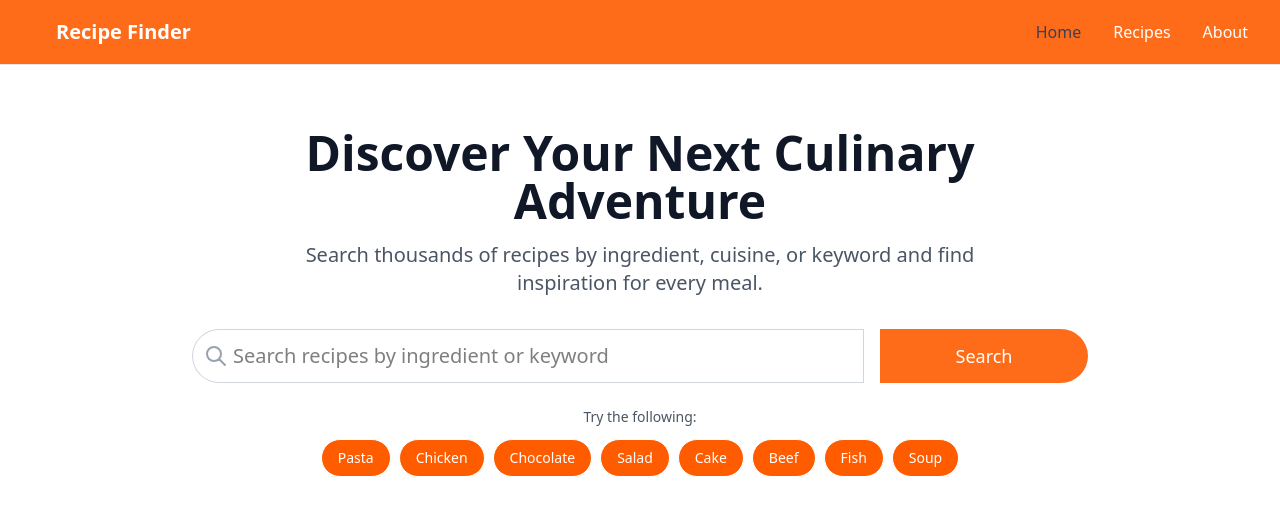
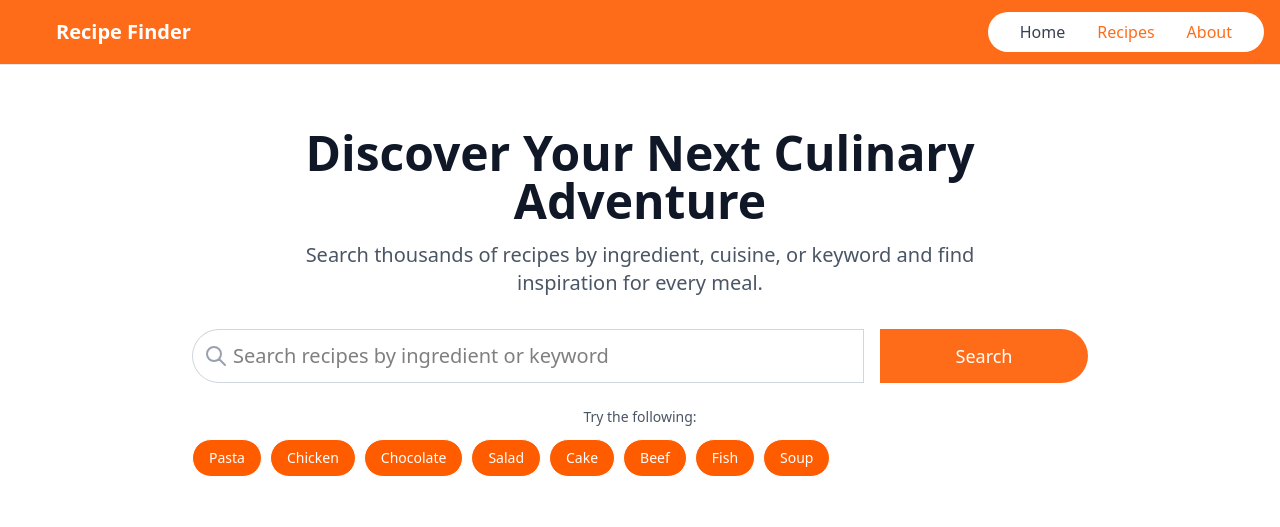
Before and after one commit to BrianStatesThat/recipe-app, a React (Vite) app in the folder recipe-finder/: page / in a window 1280 px wide. Shown: the top 527 px of the page. Built offline with nearby package versions, Linux system fonts and the light colour scheme; no server answers.

Commit message:
buttons and backgrounds

```diff
--- a/recipe-finder/package.json
+++ b/recipe-finder/package.json
@@ -12,7 +12,8 @@
   "dependencies": {
     "react": "^19.1.1",
     "react-dom": "^19.1.1",
-    "react-router-dom": "^7.9.3"
+    "react-router-dom": "^7.9.3",
+    "tailwind-scrollbar-hide": "^4.0.0"
   },
   "devDependencies": {
     "@eslint/js": "^9.36.0",
--- a/recipe-finder/src/components/Layout/Header.jsx
+++ b/recipe-finder/src/components/Layout/Header.jsx
@@ -6,7 +6,7 @@ export function Header() {
   const [menuOpen, setMenuOpen] = useState(false);
 
   const isActive = (path) =>
-    location.pathname === path ? 'text-gray-700' : 'text-white hover:text-gray-500';
+    location.pathname === path ? 'text-gray-700' : 'text-[#FF5C00]/90 hover:text-gray-500';
 
   return (
     <header className="bg-[#FF5C00]/90 border-b border-gray-200 sticky top-0 z-40">
@@ -19,7 +19,7 @@ export function Header() {
           </Link>
 
           {/* Desktop Navigation */}
-          <nav className="hidden md:flex items-center gap-8 pr-4">
+          <nav className="rounded-full my-2 text-[#eb5C00]/90 bg-white hidden md:flex items-center gap-8 py-2 px-8">
             <Link to="/" className={`font-medium transition-colors ${isActive('/')}`}>Home</Link>
             <Link to="/recipes" className={`font-medium transition-colors ${isActive('/recipes')}`}>Recipes</Link>
             <Link to="/about" className={`font-medium transition-colors ${isActive('/about')}`}>About</Link>
@@ -27,7 +27,7 @@ export function Header() {
 
           {/* Mobile Menu Toggle */}
           <button
-            className=" rounded-full md:hidden bg-[#FF5C00]/90 text-white p-2 hover:text-primary-500 focus:outline-none"
+            className=" rounded-full md:hidden text-[#FF5C00]/90 bg-white p-2 hover:text-primary-500 focus:outline-none"
             onClick={() => setMenuOpen(!menuOpen)}
             aria-label="Toggle menu"
           >
@@ -44,11 +44,11 @@ export function Header() {
         {/* Mobile Navigation */}
         {menuOpen && (
           <nav className="rounded-xl mb-4 text-[#eb5C00]/90 bg-white text-center md:hidden flex flex-col gap-4 py-4">
-            <Link to="/" className={`font-medium px-4 ${isActive('/')}`} onClick={() => setMenuOpen(false)}>Home</Link>
+            <Link to="/" className={`font-medium px-4  ${isActive('/')}`} onClick={() => setMenuOpen(false)}>Home</Link>
             <hr />
-            <Link to="/recipes" className={`font-medium px-4 ${isActive('/recipes')}`} onClick={() => setMenuOpen(false)}>Recipes</Link>
+            <Link to="/recipes" className={`font-medium  px-4 ${isActive('/recipes')}`} onClick={() => setMenuOpen(false)}>Recipes</Link>
             <hr />
-            <Link to="/about" className={`font-medium px-4 ${isActive('/about')}`} onClick={() => setMenuOpen(false)}>About</Link>
+            <Link to="/about" className={`font-medium px-4  ${isActive('/about')}`} onClick={() => setMenuOpen(false)}>About</Link>
           </nav>
         )}
       </div>
--- a/recipe-finder/src/components/SearchBar.jsx
+++ b/recipe-finder/src/components/SearchBar.jsx
@@ -25,7 +25,7 @@ export function SearchBar({ onSearch, isLoading, large = false, initialValue = '
 
   if (large) {
     return (
-      <div className="w-full max-w-4xl mx-auto">
+      <div className="w-full max-w-4xl mx-auto overflow-hidden">
         <div className="text-center mb-8">
           <h1 className="text-4xl md:text-5xl font-bold text-gray-900 mb-4">
             Discover Your Next Culinary Adventure
@@ -55,7 +55,7 @@ export function SearchBar({ onSearch, isLoading, large = false, initialValue = '
             <button
               type="submit"
               disabled={isLoading || !query.trim()}
-              className=" bg-[#FF5C00]/90 text-white rounded-r-full rounded-br-full md:w-52  btn-primary px-8 text-lg"
+              className="bg-[#FF5C00]/90 text-white rounded-r-full rounded-br-full md:w-52 btn-primary px-8 text-lg"
             >
               {isLoading ? 'Searching...' : 'Search'}
             </button>
@@ -64,13 +64,13 @@ export function SearchBar({ onSearch, isLoading, large = false, initialValue = '
 
         <div className="mt-6">
           <p className="text-sm text-gray-600 mb-3 text-center">Try the following:</p>
-          <div className="flex flex-wrap gap-2 justify-center">
+          <div className="mx-auto items-center justify-center flex-row overflow-x-auto whitespace-nowrap scrollbar-hide px-4 sm:px-0">
             {searchSuggestions.map((suggestion) => (
               <button
                 key={suggestion}
                 type="button"
                 onClick={() => navigate(`/search?q=${encodeURIComponent(suggestion)}`)}
-                className="px-4 py-2 bg-[#FF5C00] text-white rounded-full text-sm hover:bg-primary-100 transition-colors border border-primary-200"
+                className="inline-block px-4 py-2 bg-[#FF5C00] text-white rounded-full text-sm hover:bg-primary-100 transition-colors border border-primary-200 mr-2"
               >
                 {suggestion}
               </button>
--- a/recipe-finder/tailwind.config.js
+++ b/recipe-finder/tailwind.config.js
@@ -22,5 +22,5 @@ export default {
       }
     },
   },
-  plugins: [],
+  plugins: [require('tailwind-scrollbar-hide')],
 }
```
Also changed, not shown: 1 other file (tests, documents, lock files or other folders). Lines whose indentation alone changed are shown as unchanged.
